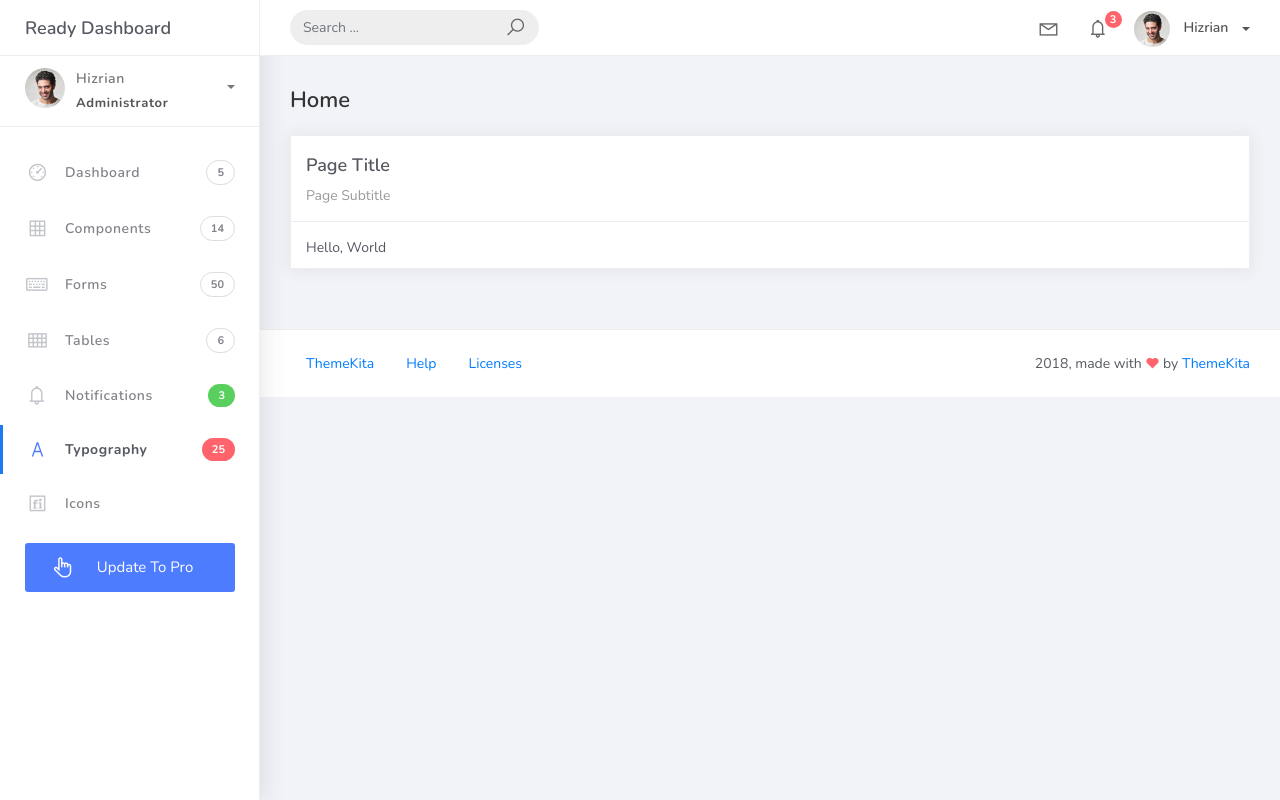
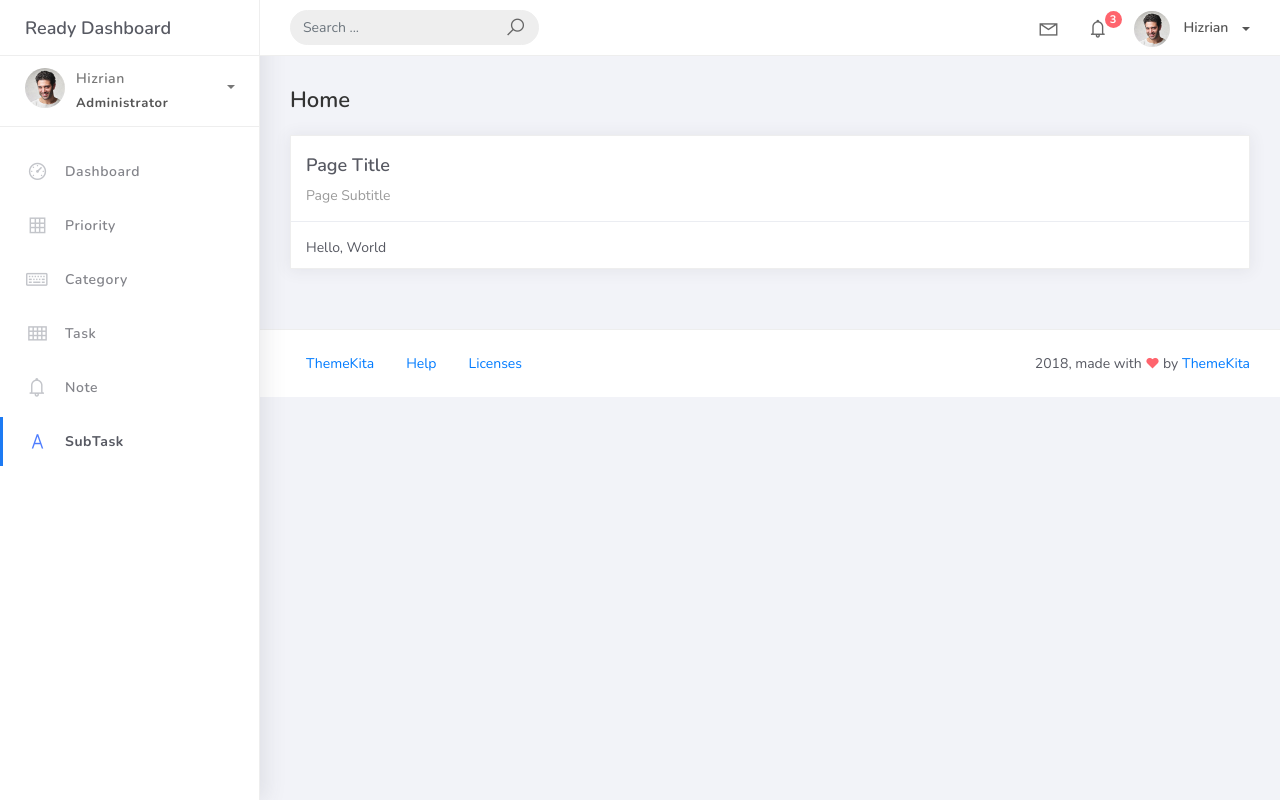
Before and after one commit to janepaulineb/Hangarin, a Django app: template hangarin/templates/home.html in a window 1280 px wide. Run offline with Django 3.2, Linux system fonts and the light colour scheme; the template is opened without the code that fills it, so the values that code supplies are empty; some libraries are stand-ins or nearby versions.

Commit message:
Navigation base html modify

```diff
--- a/hangarin/templates/base.html
+++ b/hangarin/templates/base.html
@@ -166,45 +166,45 @@
 						<a href="index.html">
 							<i class="la la-dashboard"></i>
 							<p>Dashboard</p>
-							<span class="badge badge-count">5</span>
+							<!-- <span class="badge badge-count">5</span> -->
 						</a>
 					</li>
 					<li class="nav-item">
 						<a href="components.html">
 							<i class="la la-table"></i>
-							<p>Components</p>
-							<span class="badge badge-count">14</span>
+							<p>Priority</p>
+							<!--<span class="badge badge-count">14</span> -->
 						</a>
 					</li>
 					<li class="nav-item">
 						<a href="forms.html">
 							<i class="la la-keyboard-o"></i>
-							<p>Forms</p>
-							<span class="badge badge-count">50</span>
+							<p>Category</p>
+							<!-- <span class="badge badge-count">50</span> -->
 						</a>
 					</li>
 					<li class="nav-item">
 						<a href="tables.html">
 							<i class="la la-th"></i>
-							<p>Tables</p>
-							<span class="badge badge-count">6</span>
+							<p>Task</p>
+							<!--<span class="badge badge-count">6</span> -->
 						</a>
 					</li>
 					<li class="nav-item">
 						<a href="notifications.html">
 							<i class="la la-bell"></i>
-							<p>Notifications</p>
-							<span class="badge badge-success">3</span>
+							<p>Note</p>
+							<!-- <span class="badge badge-success">3</span> -->
 						</a>
 					</li>
 					<li class="nav-item active">
 						<a href="typography.html">
 							<i class="la la-font"></i>
-							<p>Typography</p>
-							<span class="badge badge-danger">25</span>
+							<p>SubTask</p>
+							<!-- <span class="badge badge-danger">25</span> -->
 						</a>
 					</li>
-					<li class="nav-item">
+					<!-- <li class="nav-item">
 						<a href="icons.html">
 							<i class="la la-fonticons"></i>
 							<p>Icons</p>
@@ -215,7 +215,7 @@
 							<i class="la la-hand-pointer-o"></i>
 							<p>Update To Pro</p>
 						</button>
-					</li>
+					</li> -->
 				</ul>
 			</div>
 		</div>
```
